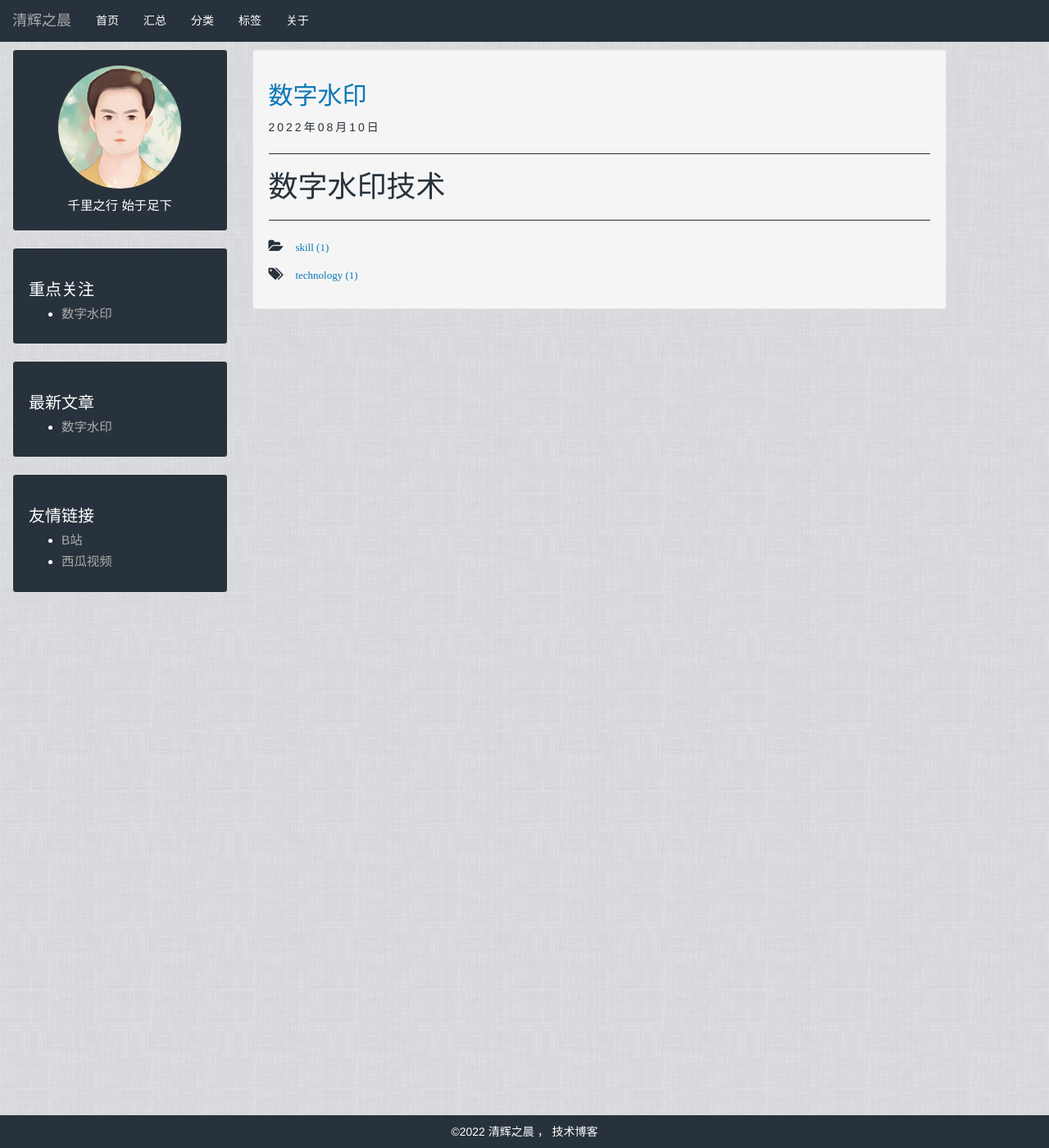
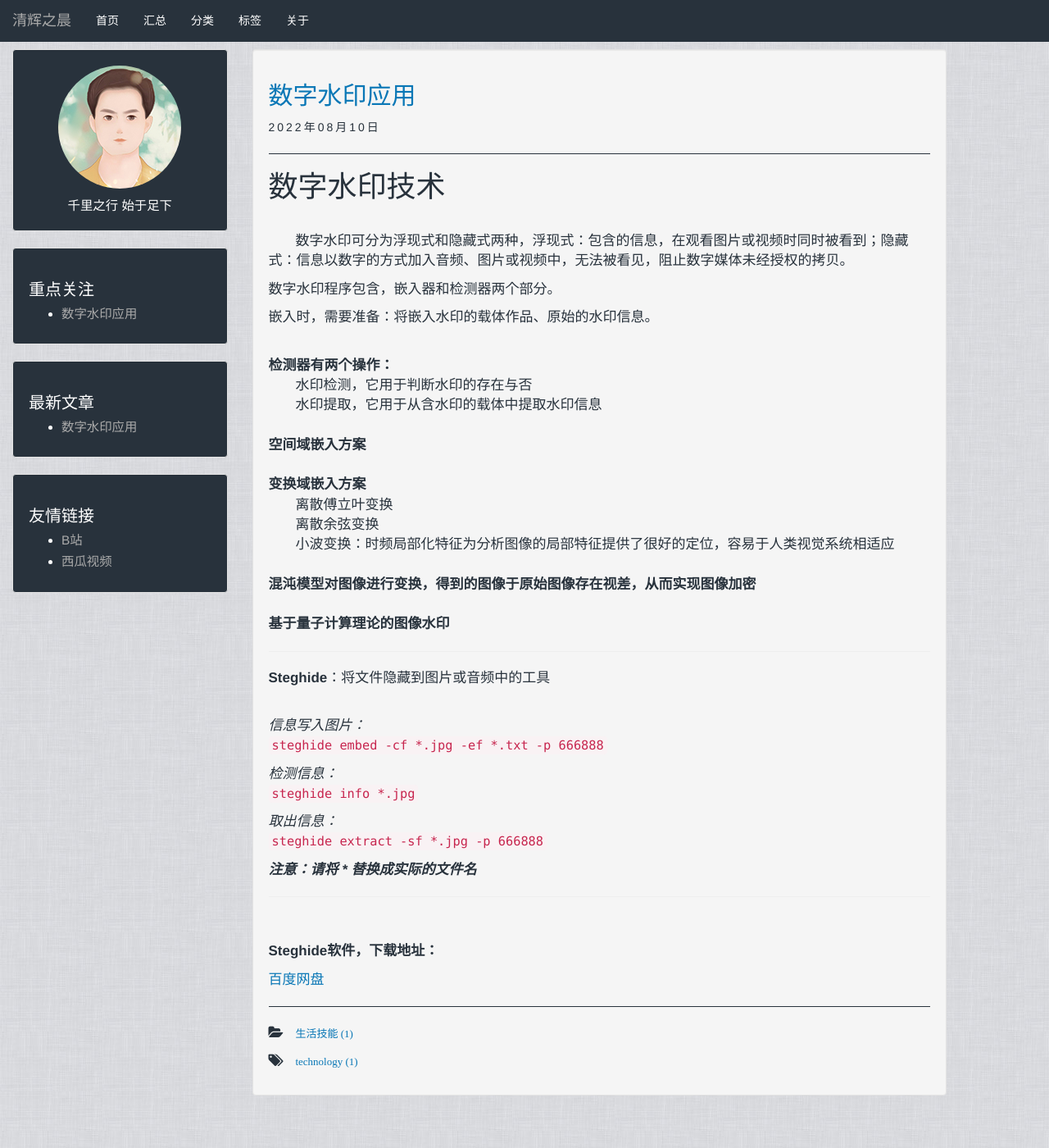
Before and after one commit to bywinds/bywinds.github.io, a Jekyll site: the page built from _posts/2022-08-10-digitalwatermark.markdown, in a window 1280 px wide and 1400 px high. Shown: the whole window at 82% size. Built offline with Jekyll 4.4.1, drawn with Linux system fonts in a browser that asks for light colours.

Commit message:
new-08-11

```diff
--- a/_config.yml
+++ b/_config.yml
@@ -4,7 +4,7 @@ name: 清辉之晨
 description: 千里之行 始于足下
 
 # url is currently only used only for the RSS feed in feed.xml
-url: https://github.com/zxixia/jekyll-xixia
+url: https://bywinds.github.io
 
 # baseurl will often be '', but for a project page on gh-pages, it needs to
 # be the project name.
--- a/_layouts/post.html
+++ b/_layouts/post.html
@@ -28,14 +28,38 @@ layout: default
       {% if categories_list.first[0] == null %}
         {% for category in categories_list %}
             <li class="icon-style"><a href="{{ site.baseurl }}/categories.html">
-                {{ category | join: "/" }} <span>({{ site.categories[category].size }})</span>
+                {% for item in category %}
+                    {% if item == 'program' %}
+                    {{ trans.program }}
+                    {% elsif item == 'movies' %}
+                    {{ trans.movies }}
+                    {% elsif item == 'game' %}
+                    {{ trans.game }}
+                    {% else %}
+                    {{ trans.skill }}
+                    {% endif %}
+                    {% unless forloop.last %}/{% endunless %}
+                {% endfor %}
+                <span>({{ site.categories[category].size }})</span>
                 {% unless forloop.last %},{% endunless %}
             </a></li>
         {% endfor %}
       {% else %}
         {% for category in categories_list %}
             <li class="icon-style"><a href="{{ site.baseurl }}/categories.html">
-                {{ category[0] | join: "/" }} <span>/{{ category[1].size }})</span>
+                {% for item in category[0] %}
+                    {% if item == 'program' %}
+                    {{ trans.program }}
+                    {% elsif item == 'movies' %}
+                    {{ trans.movies }}
+                    {% elsif item == 'game' %}
+                    {{ trans.game }}
+                    {% else %}
+                    {{ trans.skill }}
+                    {% endif %}
+                    {% unless forloop.last %}/{% endunless %}
+                {% endfor %}
+                <span>/{{ category[1].size }})</span>
             </a></li>
         {% endfor %}
       {% endif %}
--- a/_posts/2022-08-10-digitalwatermark.markdown
+++ b/_posts/2022-08-10-digitalwatermark.markdown
@@ -1,11 +1,71 @@
 ---
 layout: post
-title:  "数字水印"
+title:  "数字水印应用"
 categories: skill
 tags: technology
 author: qhmorn
-description: 介绍数字水印技术
+description: 介绍数字水印技术应用
 ---
 
 数字水印技术
 ============
+
+<br>
+&nbsp;&nbsp;&nbsp;&nbsp;&nbsp;&nbsp;&nbsp;数字水印可分为浮现式和隐藏式两种，浮现式：包含的信息，在观看图片或视频时同时被看到；隐藏式：信息以数字的方式加入音频、图片或视频中，无法被看见，阻止数字媒体未经授权的拷贝。
+<br>
+
+数字水印程序包含，嵌入器和检测器两个部分。
+
+
+嵌入时，需要准备：将嵌入水印的载体作品、原始的水印信息。
+
+<br>
+检测器有两个操作：
+: &nbsp;&nbsp;&nbsp;&nbsp;&nbsp;&nbsp;&nbsp;水印检测，它用于判断水印的存在与否
+: &nbsp;&nbsp;&nbsp;&nbsp;&nbsp;&nbsp;&nbsp;水印提取，它用于从含水印的载体中提取水印信息
+
+
+<br>
+空间域嵌入方案
+:
+
+<br>
+变换域嵌入方案
+: &nbsp;&nbsp;&nbsp;&nbsp;&nbsp;&nbsp;&nbsp;离散傅立叶变换
+: &nbsp;&nbsp;&nbsp;&nbsp;&nbsp;&nbsp;&nbsp;离散余弦变换
+: &nbsp;&nbsp;&nbsp;&nbsp;&nbsp;&nbsp;&nbsp;小波变换：时频局部化特征为分析图像的局部特征提供了很好的定位，容易于人类视觉系统相适应
+
+<br>
+混沌模型对图像进行变换，得到的图像于原始图像存在视差，从而实现图像加密
+:
+
+<br>
+基于量子计算理论的图像水印
+:
+
+_________________
+
+**Steghide**：将文件隐藏到图片或音频中的工具
+
+<br>
+*信息写入图片：*
+<br>
+`steghide embed -cf *.jpg -ef *.txt -p 666888`
+
+*检测信息：*
+<br>
+`steghide info *.jpg`
+
+*取出信息：*
+<br>
+`steghide extract -sf *.jpg -p 666888`
+
+***注意：请将 * 替换成实际的文件名***
+
+_________________
+
+<br>
+
+**Steghide软件，下载地址：**
+
+<a href="https://pan.baidu.com/s/1xVsRrlZmBOp-ciC5ixIqEQ?pwd=kyvd" target="_blank" title="百度网盘">百度网盘</a>
```
Also changed, not shown: 404.html (+0 -12 lines), categories.html (+4 -7 lines), README.md, 9 other files.
